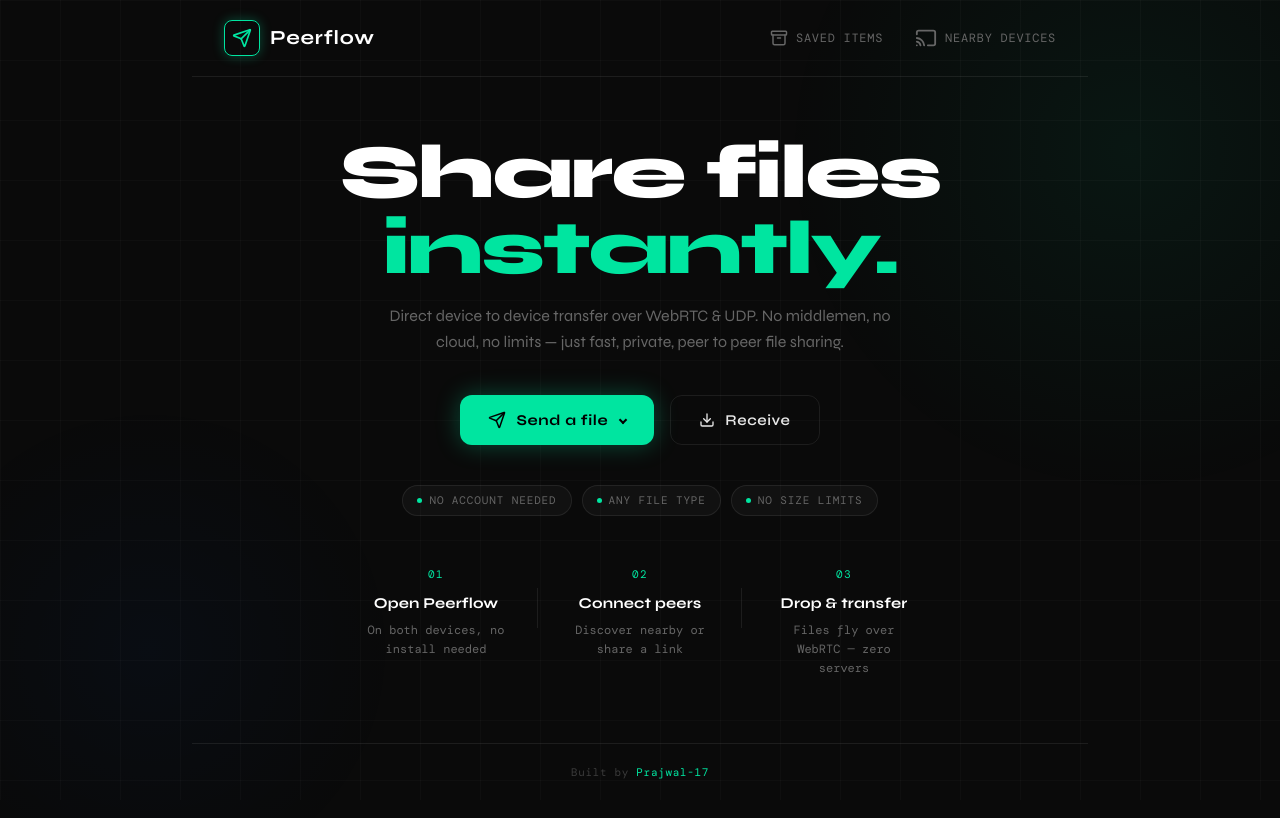
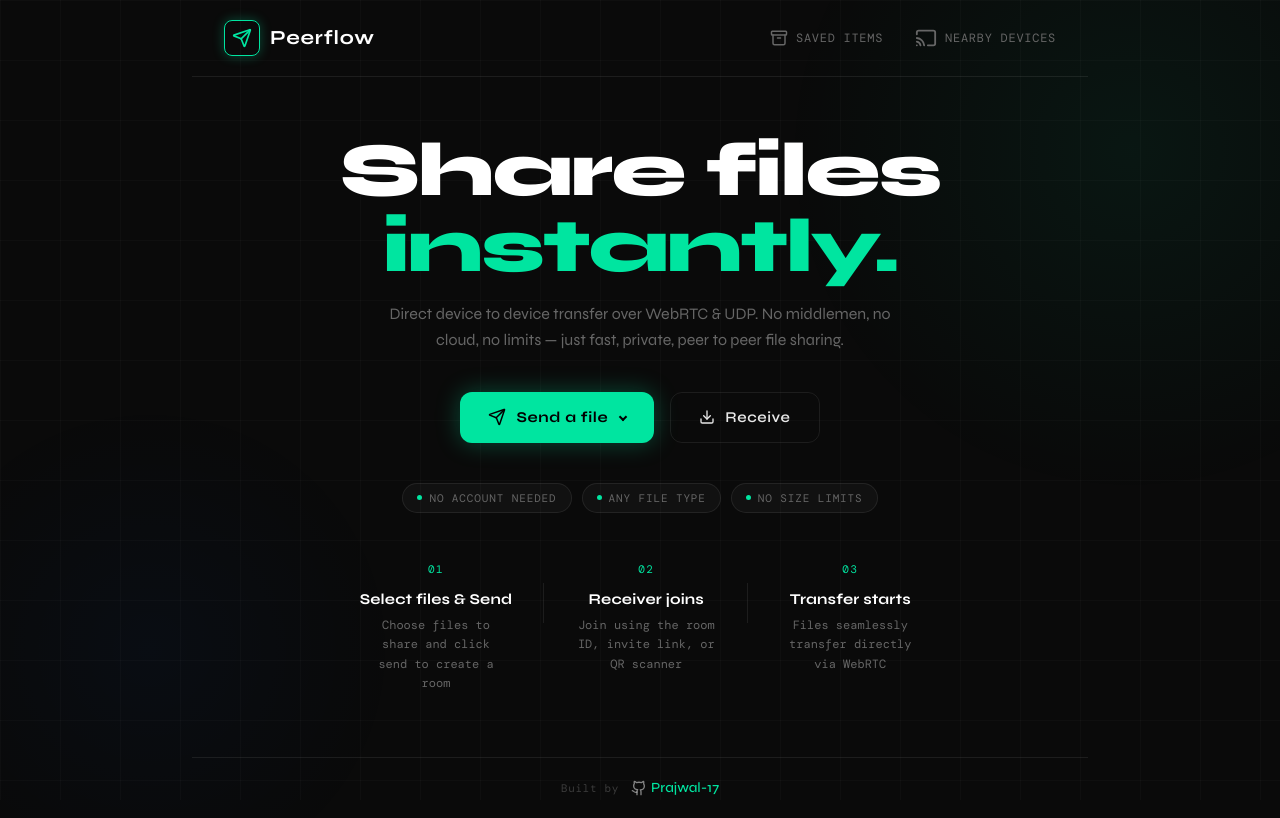
Before and after one commit to Prajwal-17/peerflow, a Next.js app in the folder apps/web/: page / in a window 1280 px wide. Built offline with nearby package versions, Linux system fonts and the light colour scheme; no server answers; a web font is replaced by a local one; what short-unique-id would draw is missing.

Commit message:
update progress ui & add github link

```diff
--- a/apps/web/app/[roomId]/receive/page.tsx
+++ b/apps/web/app/[roomId]/receive/page.tsx
@@ -1,5 +1,6 @@
 "use client";
 
+import { Footer } from "@/components/Footer";
 import RoomCodeEntry from "@/components/RoomCodeEntry";
 import TransferView from "@/components/TransferView";
 import useSignalling from "@/hooks/useSignalling";
@@ -104,11 +105,7 @@ export default function ReceivePage() {
           )}
         </AnimatePresence>
 
-        <footer className="mt-auto flex flex-col items-center justify-center gap-3 border-t border-white/8 p-5 text-center sm:flex-row sm:px-8 sm:py-5 sm:text-left">
-          <div className="font-mono text-[11px] tracking-[0.06em] text-white/20">
-            Built by <span className="text-accent">Prajwal-17</span>
-          </div>
-        </footer>
+        <Footer />
       </div>
     </div>
   );
--- a/apps/web/app/[roomId]/send/page.tsx
+++ b/apps/web/app/[roomId]/send/page.tsx
@@ -1,5 +1,6 @@
 "use client";
 
+import { Footer } from "@/components/Footer";
 import { useFileTransferStore } from "@/store/fileTransferStore";
 import { formatETA, formatFileSize } from "@/utils";
 import {
@@ -30,7 +31,7 @@ export default function SendPage() {
   );
 
   useEffect(() => {
-    setInviteLink(`${window.location.origin}/${roomId || "25232"}`);
+    setInviteLink(window.location.href);
   }, [roomId]);
 
   return (
@@ -71,10 +72,18 @@ export default function SendPage() {
                 <span className="text-white">
                   Room ID - {roomId || "25232"}
                 </span>
-                <button className="cursor-pointer transition-colors hover:text-white">
+                <button
+                  onClick={() =>
+                    navigator.clipboard.writeText(roomId || "25232")
+                  }
+                  className="cursor-pointer transition-colors hover:text-white"
+                >
                   <Copy size={16} />
                 </button>
-                <button className="cursor-pointer transition-colors hover:text-white">
+                <button
+                  onClick={() => navigator.clipboard.writeText(inviteLink)}
+                  className="cursor-pointer transition-colors hover:text-white"
+                >
                   <LinkIcon size={16} />
                 </button>
               </div>
@@ -129,7 +138,10 @@ export default function SendPage() {
                           {f.name}
                         </span>
                         <span className="font-mono text-[12px] leading-none text-white">
-                          {(f.progressBytes / f.size) * 100}%
+                          {f.size > 0
+                            ? Math.round((f.progressBytes / f.size) * 100)
+                            : 0}
+                          %
                         </span>
                       </div>
 
@@ -137,7 +149,7 @@ export default function SendPage() {
                         <motion.div
                           initial={{ width: 0 }}
                           animate={{
-                            width: (f.progressBytes / f.size) * 100,
+                            width: `${f.size > 0 ? (f.progressBytes / f.size) * 100 : 0}%`,
                           }}
                           transition={{ duration: 1, ease: "easeOut" }}
                           className="bg-accent relative h-full rounded-full shadow-[0_0_10px_rgba(0,229,160,0.5)]"
@@ -149,19 +161,28 @@ export default function SendPage() {
                           {formatFileSize(f.progressBytes)} /{" "}
                           {formatFileSize(f.size)}
                         </span>
-                        <span> {formatFileSize(f.speed)} MB/s</span>
-                        <span>~{formatETA(f.eta)} </span>
+                        {f.progressBytes > 0 &&
+                          f.status !== "success" &&
+                          f.status !== "failed" && (
+                            <>
+                              <span> {formatFileSize(f.speed)} /s</span>
+                              <span>~{formatETA(f.eta)} </span>
+                            </>
+                          )}
                       </div>
                     </div>
 
                     <div className="ml-2 flex flex-col items-end justify-center sm:ml-3">
-                      <div className="text-accent bg-accent/10 border-accent/20 flex h-7 w-7 items-center justify-center rounded-full border">
-                        {f.status === "success" ? (
+                      {f.status === "success" && (
+                        <div className="text-accent bg-accent/10 border-accent/20 flex h-7 w-7 items-center justify-center rounded-full border">
                           <CheckCircle2 size={14} />
-                        ) : (
+                        </div>
+                      )}
+                      {f.status === "failed" && (
+                        <div className="flex h-7 w-7 items-center justify-center rounded-full border border-red-400/20 bg-red-400/10 text-red-400">
                           <X size={14} />
-                        )}
-                      </div>
+                        </div>
+                      )}
                     </div>
                   </div>
                 </div>
@@ -191,11 +212,7 @@ export default function SendPage() {
             </div>
           </main>
 
-          <footer className="mt-auto flex flex-col items-center justify-center gap-3 border-t border-white/8 p-5 text-center sm:flex-row sm:px-8 sm:py-5 sm:text-left">
-            <div className="font-mono text-[11px] tracking-[0.06em] text-white/20">
-              Built by <span className="text-accent">Prajwal-17</span>
-            </div>
-          </footer>
+          <Footer />
         </div>
 
         <AnimatePresence>
--- a/apps/web/app/page.tsx
+++ b/apps/web/app/page.tsx
@@ -1,5 +1,6 @@
 "use client";
 
+import { Footer } from "@/components/Footer";
 import { featurePills, steps } from "@/constants";
 import useSignalling from "@/hooks/useSignalling";
 import { useTransferSetup } from "@/hooks/useTransferSetup";
@@ -221,11 +222,7 @@ export default function HomePage() {
             ))}
           </section>
 
-          <footer className="flex flex-col items-center justify-center gap-3 border-t border-white/8 p-5 text-center sm:flex-row sm:px-8 sm:py-5 sm:text-left">
-            <div className="font-mono text-[11px] tracking-[0.06em] text-white/20">
-              Built by <span className="text-accent">Prajwal-17</span>
-            </div>
-          </footer>
+          <Footer />
         </div>
       </div>
     </>
--- /dev/null
+++ b/apps/web/components/Footer.tsx
@@ -0,0 +1,33 @@
+export const Footer = () => {
+  return (
+    <>
+      <footer className="mt-auto flex flex-col items-center justify-center gap-3 border-t border-white/8 p-5 text-center sm:flex-row sm:px-8 sm:py-5 sm:text-left">
+        <div className="font-mono text-[11px] tracking-[0.06em] text-white/20">
+          Built by
+        </div>
+        <a
+          href="https://github.com/prajwal-17/"
+          target="_blank"
+          rel="noreferrer"
+          className="flex cursor-pointer items-center gap-1 text-sm font-medium text-white/50 transition-colors hover:text-white"
+        >
+          <svg
+            xmlns="http://www.w3.org/2000/svg"
+            width="16"
+            height="16"
+            viewBox="0 0 24 24"
+            fill="none"
+            stroke="currentColor"
+            strokeWidth="2"
+            strokeLinecap="round"
+            strokeLinejoin="round"
+          >
+            <path d="M15 22v-4a4.8 4.8 0 0 0-1-3.2c3 0 6-2 6-5.5.08-1.25-.27-2.48-1-3.5.28-1.15.28-2.35 0-3.5 0 0-1 0-3 1.5-2.64-.5-5.36-.5-8 0C6 2 5 2 5 2c-.3 1.15-.3 2.35 0 3.5A5.403 5.403 0 0 0 4 9c0 3.5 3 5.5 6 5.5-.39.49-.68 1.05-.85 1.65-.17.6-.22 1.23-.15 1.85v4" />
+            <path d="M9 18c-4.51 2-5-2-7-2" />
+          </svg>
+          <span className="text-accent hidden sm:inline">Prajwal-17</span>
+        </a>
+      </footer>
+    </>
+  );
+};
--- a/apps/web/components/TransferView.tsx
+++ b/apps/web/components/TransferView.tsx
@@ -2,6 +2,7 @@
 
 import { peerSession } from "@/lib/peerSession";
 import { useFileTransferStore } from "@/store/fileTransferStore";
+import { formatETA, formatFileSize } from "@/utils";
 import { CTRL_CH_EVENT } from "@repo/types";
 import {
   Check,
@@ -15,13 +16,16 @@ import {
   XCircle,
 } from "lucide-react";
 import { AnimatePresence, motion } from "motion/react";
-import { useState } from "react";
+import { useEffect, useState } from "react";
 import QRCode from "react-qr-code";
 
 export default function TransferView({ roomId }: { roomId: string }) {
-  const [dummyProgress] = useState(68);
   const [showQr, setShowQr] = useState(false);
   const [inviteLink, setInviteLink] = useState("");
+
+  useEffect(() => {
+    setInviteLink(window.location.href);
+  }, [roomId]);
 
   const showIncomingBanner = useFileTransferStore(
     (state) => state.showIncomingBanner,
@@ -73,10 +77,16 @@ export default function TransferView({ roomId }: { roomId: string }) {
         >
           <div className="flex items-center gap-3">
             <span className="text-white">Room ID — {roomId}</span>
-            <button className="cursor-pointer transition-colors hover:text-white">
+            <button
+              onClick={() => navigator.clipboard.writeText(roomId)}
+              className="cursor-pointer transition-colors hover:text-white"
+            >
               <Copy size={16} />
             </button>
-            <button className="cursor-pointer transition-colors hover:text-white">
+            <button
+              onClick={() => navigator.clipboard.writeText(inviteLink)}
+              className="cursor-pointer transition-colors hover:text-white"
+            >
               <LinkIcon size={16} />
             </button>
           </div>
@@ -180,30 +190,51 @@ export default function TransferView({ roomId }: { roomId: string }) {
                       {f.name}
                     </span>
                     <span className="font-mono text-[12px] leading-none text-white">
-                      {dummyProgress}%
+                      {f.size > 0
+                        ? Math.round((f.progressBytes / f.size) * 100)
+                        : 0}
+                      %
                     </span>
                   </div>
 
                   <div className="mb-2 h-1 w-full overflow-hidden rounded-full bg-white/10">
                     <motion.div
                       initial={{ width: 0 }}
-                      animate={{ width: `${dummyProgress}%` }}
+                      animate={{
+                        width: `${f.size > 0 ? (f.progressBytes / f.size) * 100 : 0}%`,
+                      }}
                       transition={{ duration: 1, ease: "easeOut" }}
                       className="bg-accent relative h-full rounded-full shadow-[0_0_10px_rgba(0,229,160,0.5)]"
                     />
                   </div>
 
                   <div className="text-muted flex flex-wrap items-center gap-x-5 gap-y-1 font-mono text-[10.5px] leading-none">
-                    <span>4.2 MB / 5.0 MB</span>
-                    <span>1.2 MB/s</span>
-                    <span>~ 3sec left</span>
+                    <span>
+                      {formatFileSize(f.progressBytes)} /{" "}
+                      {formatFileSize(f.size)}
+                    </span>
+                    {f.progressBytes > 0 &&
+                      f.status !== "success" &&
+                      f.status !== "failed" && (
+                        <>
+                          <span> {formatFileSize(f.speed)} /s</span>
+                          <span>~{formatETA(f.eta)} </span>
+                        </>
+                      )}
                   </div>
                 </div>
 
                 <div className="ml-2 flex flex-col items-end justify-center sm:ml-3">
-                  <div className="text-accent bg-accent/10 border-accent/20 flex h-7 w-7 items-center justify-center rounded-full border">
-                    <CheckCircle2 size={14} />
-                  </div>
+                  {f.status === "success" && (
+                    <div className="text-accent bg-accent/10 border-accent/20 flex h-7 w-7 items-center justify-center rounded-full border">
+                      <CheckCircle2 size={14} />
+                    </div>
+                  )}
+                  {f.status === "failed" && (
+                    <div className="flex h-7 w-7 items-center justify-center rounded-full border border-red-400/20 bg-red-400/10 text-red-400">
+                      <X size={14} />
+                    </div>
+                  )}
                 </div>
               </div>
             </div>
--- a/apps/web/constants.ts
+++ b/apps/web/constants.ts
@@ -17,20 +17,20 @@ export const featurePills = [
 export const steps = [
   {
     id: "01",
-    title: "Open Peerflow",
-    desc: "On both devices, no install needed",
+    title: "Select files & Send",
+    desc: "Choose files to share and click send to create a room",
     delay: "0.55s",
   },
   {
     id: "02",
-    title: "Connect peers",
-    desc: "Discover nearby or share a link",
+    title: "Receiver joins",
+    desc: "Join using the room ID, invite link, or QR scanner",
     delay: "0.65s",
   },
   {
     id: "03",
-    title: "Drop & transfer",
-    desc: "Files fly over WebRTC — zero servers",
+    title: "Transfer starts",
+    desc: "Files seamlessly transfer directly via WebRTC",
     delay: "0.75s",
   },
 ];
```
